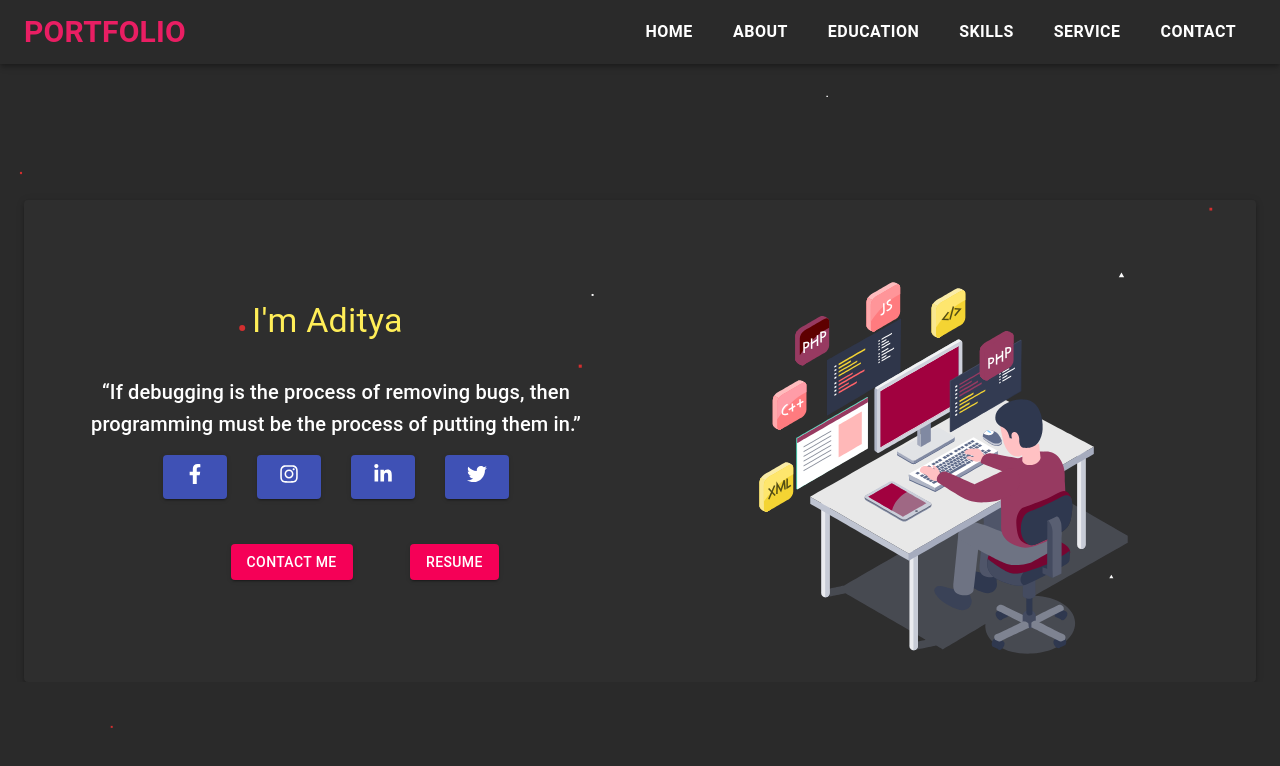
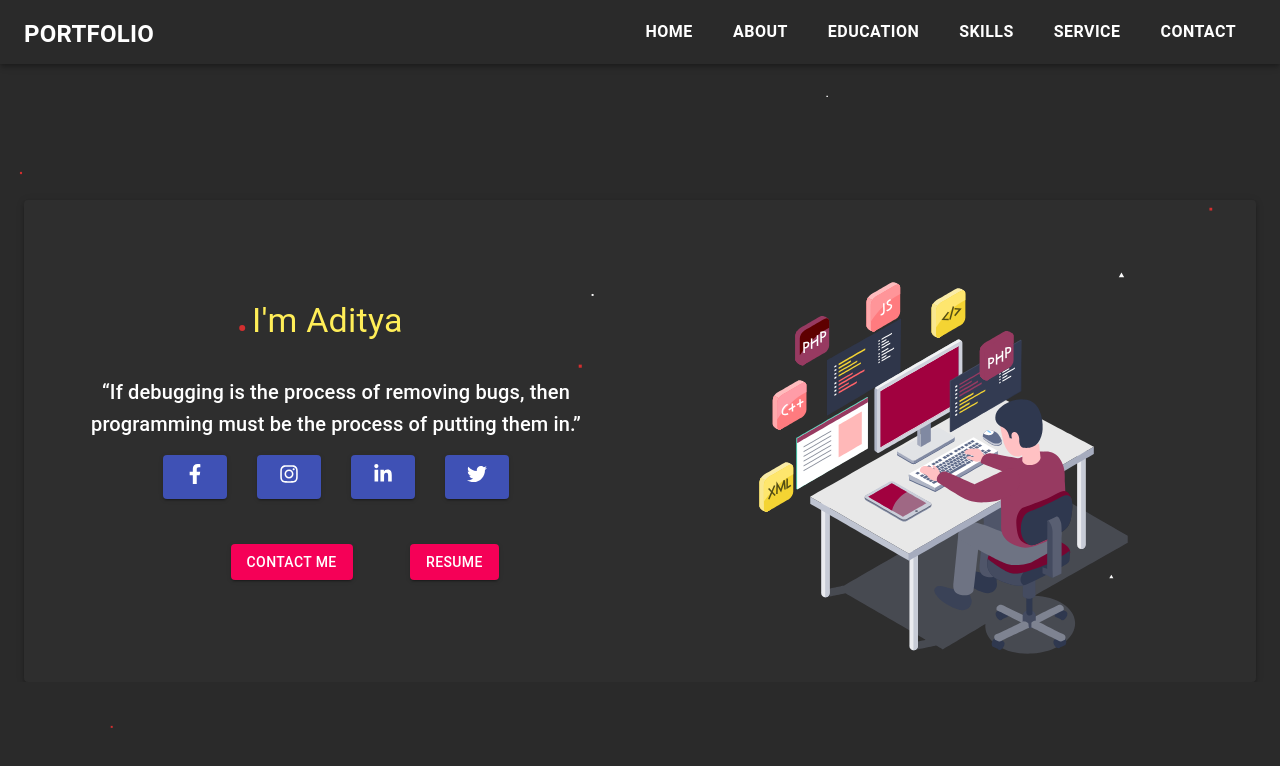
Before and after one commit to adityas-ops/portfolio, a React (Create React App) app: page / in a window 1280 px wide. Shown: the top 766 px of the page. Built offline with nearby package versions, Linux system fonts and the light colour scheme.

Commit message:
Update Navbar1.jsx

```diff
--- a/src/component/navbar/Navbar1.jsx
+++ b/src/component/navbar/Navbar1.jsx
@@ -74,7 +74,9 @@ const Navbar1 = (props) => {
                         sx={{ flexGrow: 1, display: { xs: 'none', sm: 'block' } }}
                         style={{ color: '#e91e63', fontSize: '30px', fontWeight: 'bold' }}
                     >
+                         <NavLink to="/" activeClassName="active" className='active'>
                         PORTFOLIO
+                          </NavLink>
                     </Typography>
                     <Box sx={{ display: { xs: 'none', sm: 'block' }, color: '#ffffff' }}>
                         {navItems.map((item, index) => (
```
